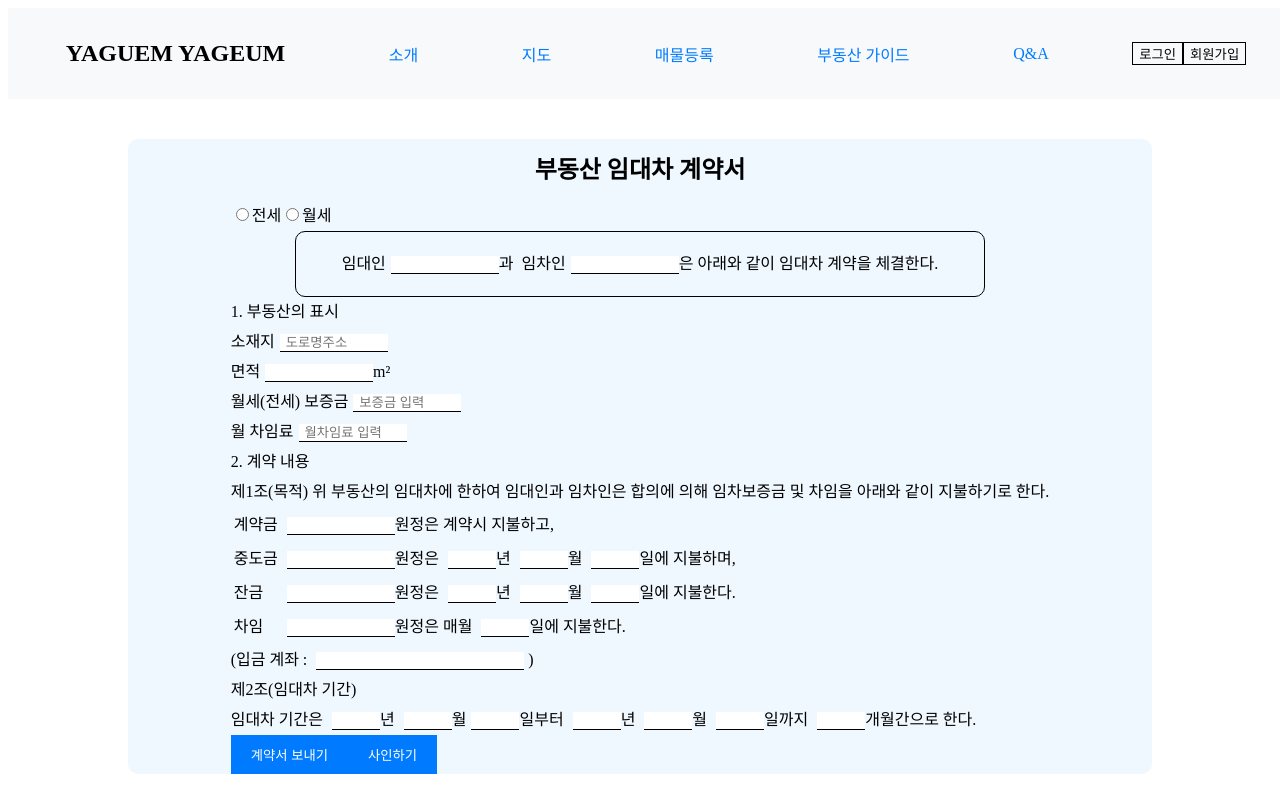
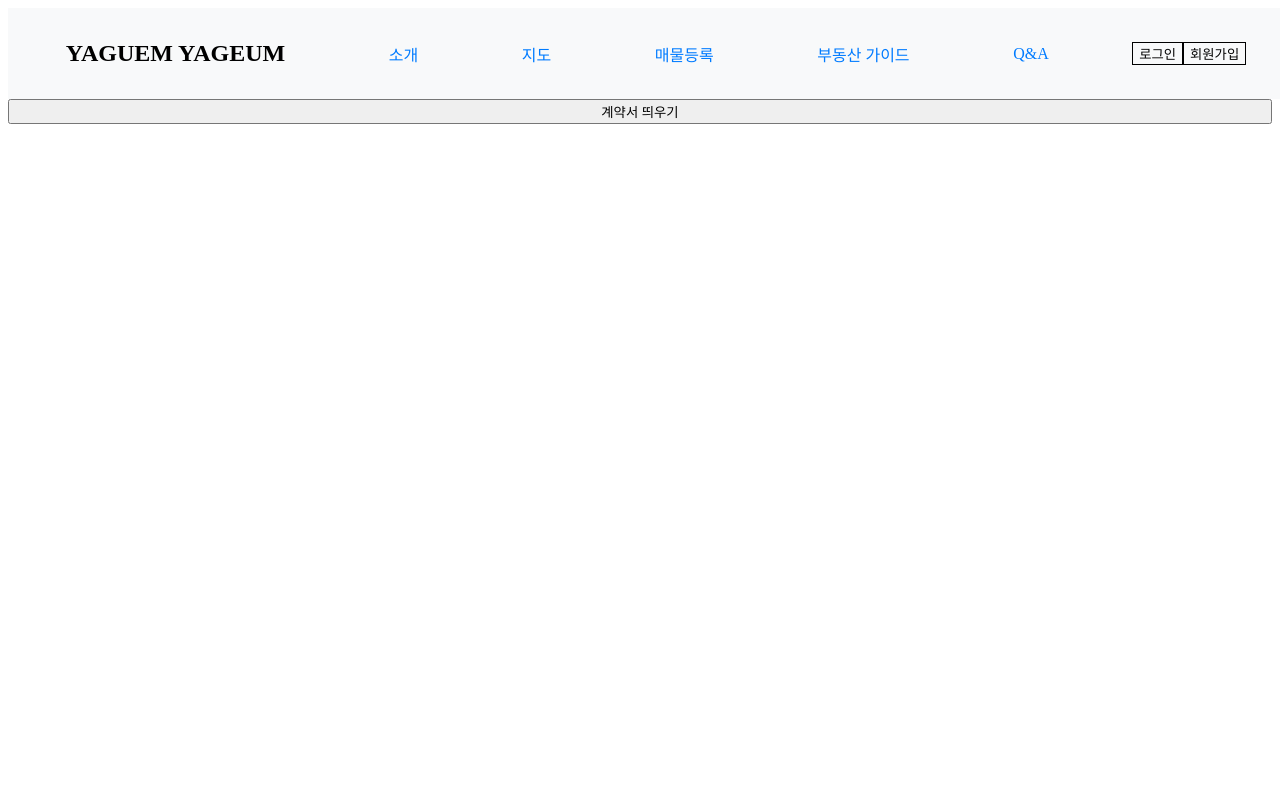
Before and after one commit to YAGEUM-YAGEUM/Yageum_Frontend, a Next.js app: page /mypage in a window 1280 px wide. Shown: the top 812 px of the page. Built offline with nearby package versions, Linux system fonts and the light colour scheme.

Commit message:
feat: Modal - Intercept route, parallel route 구현

```diff
--- /dev/null
+++ b/src/app/@modal/default.tsx
@@ -0,0 +1,3 @@
+export default function Default() {
+  return null;
+}
--- a/src/app/layout.tsx
+++ b/src/app/layout.tsx
@@ -13,8 +13,10 @@ const PageContainer = styled.div`
 
 export default function RootLayout({
   children,
+  modal,
 }: Readonly<{
   children: React.ReactNode;
+  modal: React.ReactNode;
 }>) {
   return (
     <html lang="en">
@@ -23,6 +25,7 @@ export default function RootLayout({
           <PageContainer>
             <Header />
             <StyledComponentsRegistry>{children}</StyledComponentsRegistry>
+            <StyledComponentsRegistry>{modal}</StyledComponentsRegistry>
           </PageContainer>
         </Provider>
       </body>
--- /dev/null
+++ b/src/app/mypage/contract/page.tsx
@@ -0,0 +1,4 @@
+function ContractPage() {
+  return <div>이게 계약 페이지가 뜨는 채팅 있을 곳이고</div>;
+}
+export default ContractPage;
--- a/src/app/mypage/page.tsx
+++ b/src/app/mypage/page.tsx
@@ -1,9 +1,24 @@
 'use client';
 
-import ContractForm from '@/components/contract/contractForm';
+import { useRouter } from 'next/navigation';
+// import Link from 'next/link';
+// import ContractForm from '@/components/contract/contractForm';
+
+// Mypage -> 채팅 modal-> 계약서 modal
+// 채팅 부분이 아직 되지 않아서 일단 계약서부터 개발 시작함.
 
 function MyPage() {
-  return <ContractForm />;
+  const router = useRouter();
+  return (
+    <button type="button" onClick={() => router.push('/contract')}>
+      계약서 띄우기
+    </button>
+  );
 }
 
 export default MyPage;
+
+//   {/* <button>
+//   <Link href="/modal">계약하러가기</Link>
+//   {/* 계약하러가기 ! */}
+// </button> */}
--- a/src/components/contract/contractForm.tsx
+++ b/src/components/contract/contractForm.tsx
@@ -18,13 +18,15 @@ const FormContainer = styled.form`
   line-height: 30px;
   margin-top: 40px;
   border-radius: 10px;
-  background-color: aliceblue;
+  /* background-color: aliceblue; */
+  border: 1px solid;
 `;
 const ContractBody = styled.div`
   margin: 0 auto;
 `;
 const Title = styled.h1`
   font-size: 24px;
+  margin-top: 60px;
   /* justify-content: center; */
 `;
 
@@ -78,12 +80,12 @@ interface FormData {
   lessorName: string;
   lesseeName: string;
   address: string;
-  area: string;
+  exclusive_area: string;
   deposit: number;
   monthlyRent: number;
 }
 
-function ContactForm() {
+function ContractForm() {
   const { register, handleSubmit } = useForm<FormData>();
 
   const onSubmit = (data: FormData) => {
@@ -94,6 +96,7 @@ function ContactForm() {
   const lessorNameReg = register('lessorName');
   const lesseeNameReg = register('lesseeName');
   const addressReg = register('address');
+  const exclusivearea = register('exclusive_area');
 
   return (
     <FormContainer onSubmit={handleSubmit(onSubmit)}>
@@ -154,7 +157,7 @@ function ContactForm() {
         </div>
         <div>
           <Label>면적</Label>
-          <Input name="area" />
+          <Input name="exclusivearea" onChange={exclusivearea.onChange} />
           {'m\xB2'}
         </div>
         <div>
@@ -232,4 +235,4 @@ function ContactForm() {
   );
 }
 
-export default ContactForm;
+export default ContractForm;
```
Also changed, not shown: src/app/@modal/(.)contract/page.tsx (added, +12 -0 lines), src/components/common/Modal.tsx (added, +50 -0 lines).
